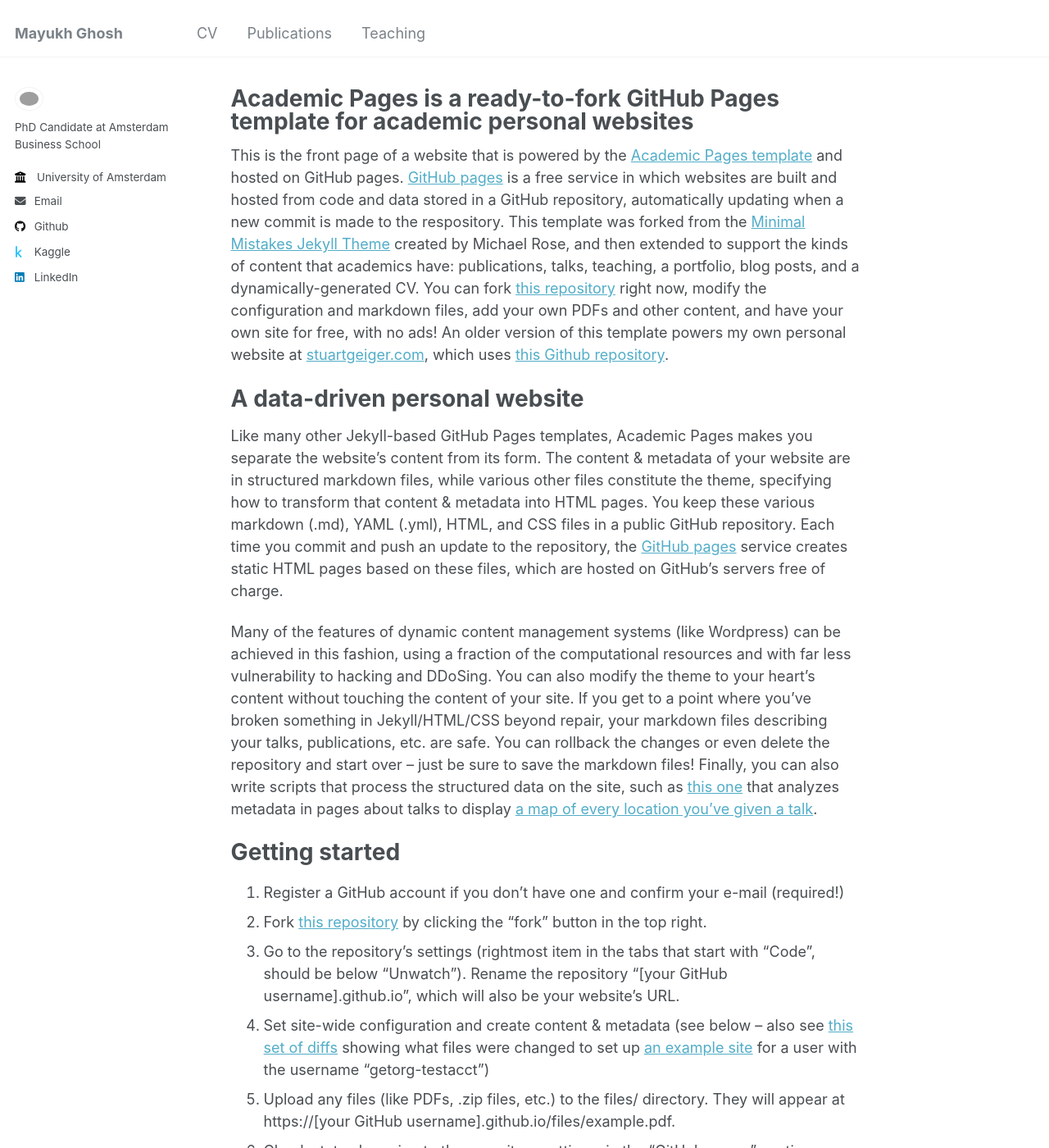
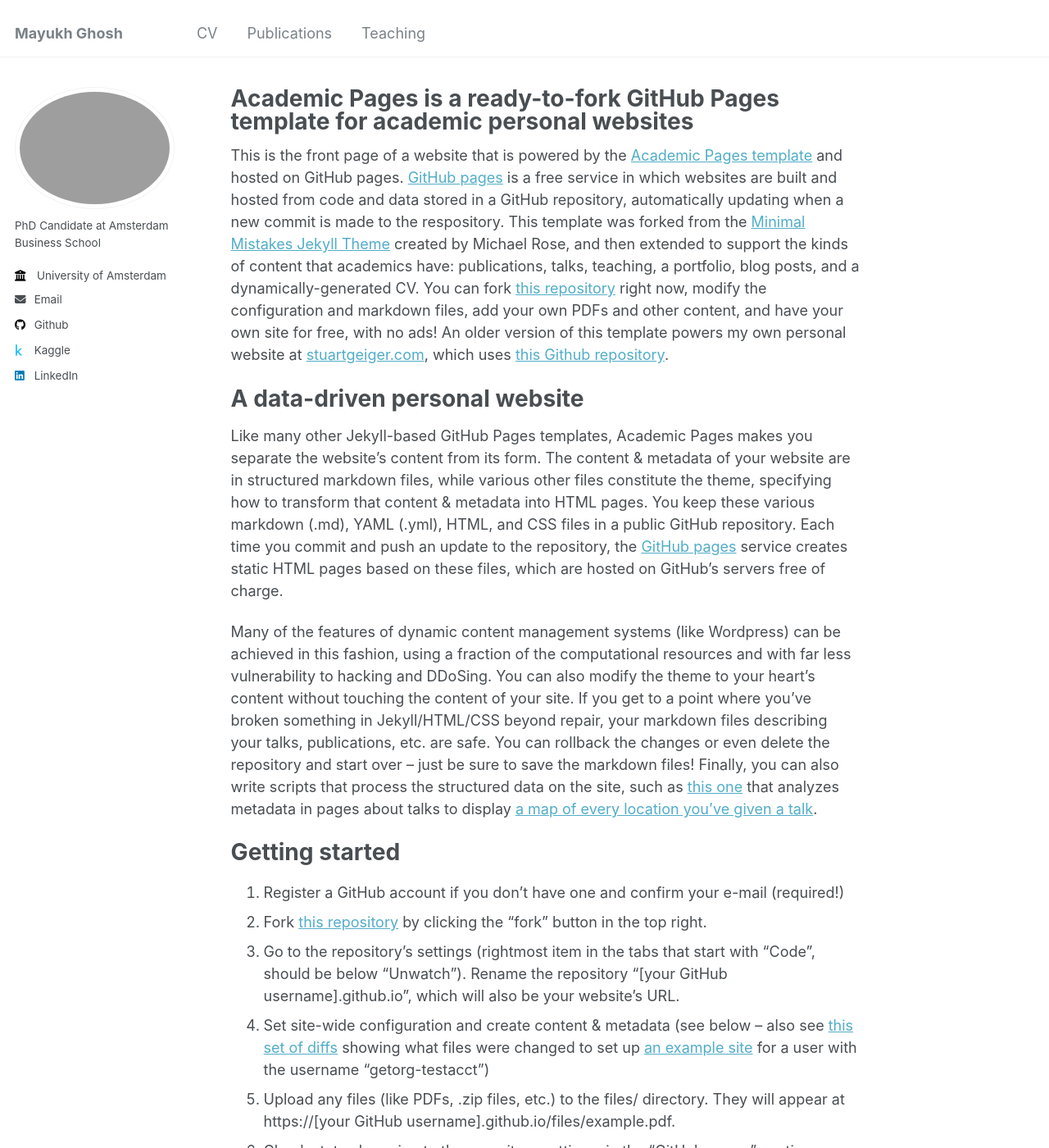
Before and after one commit to mghosh1993/mayukhghosh, a Jekyll site: the page built from _pages/about.md, in a window 1280 px wide and 1400 px high. Shown: the whole window at 82% size. Built offline with Jekyll 4.4.1, drawn with Linux system fonts in a browser that asks for light colours.

Commit message:
Update _sidebar.scss

```diff
--- a/_sass/_sidebar.scss
+++ b/_sass/_sidebar.scss
@@ -90,7 +90,7 @@
   }
 
   img {
-    max-width: 35px;
+    max-width: 375px;
     border-radius: 60%;
 
     @include breakpoint($large) {
```
